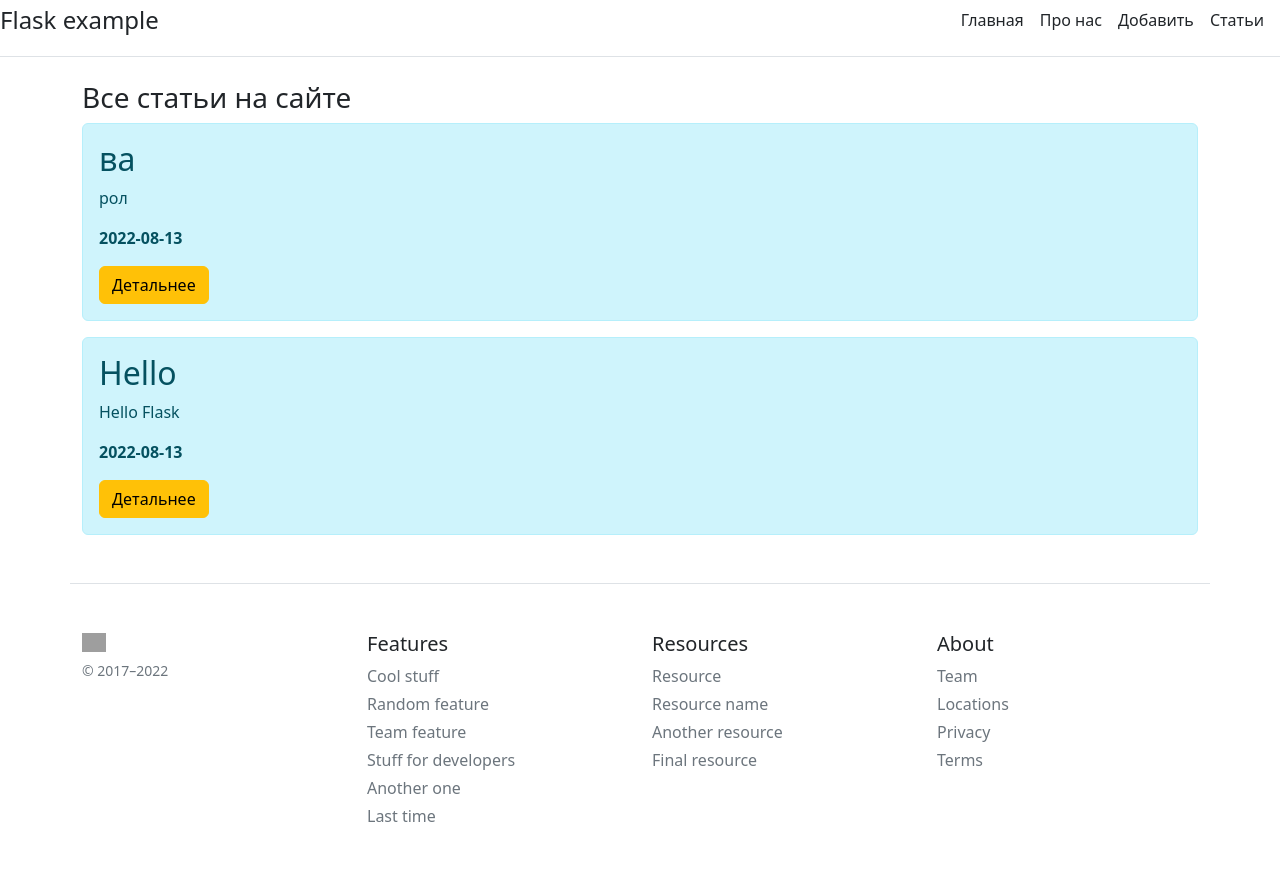
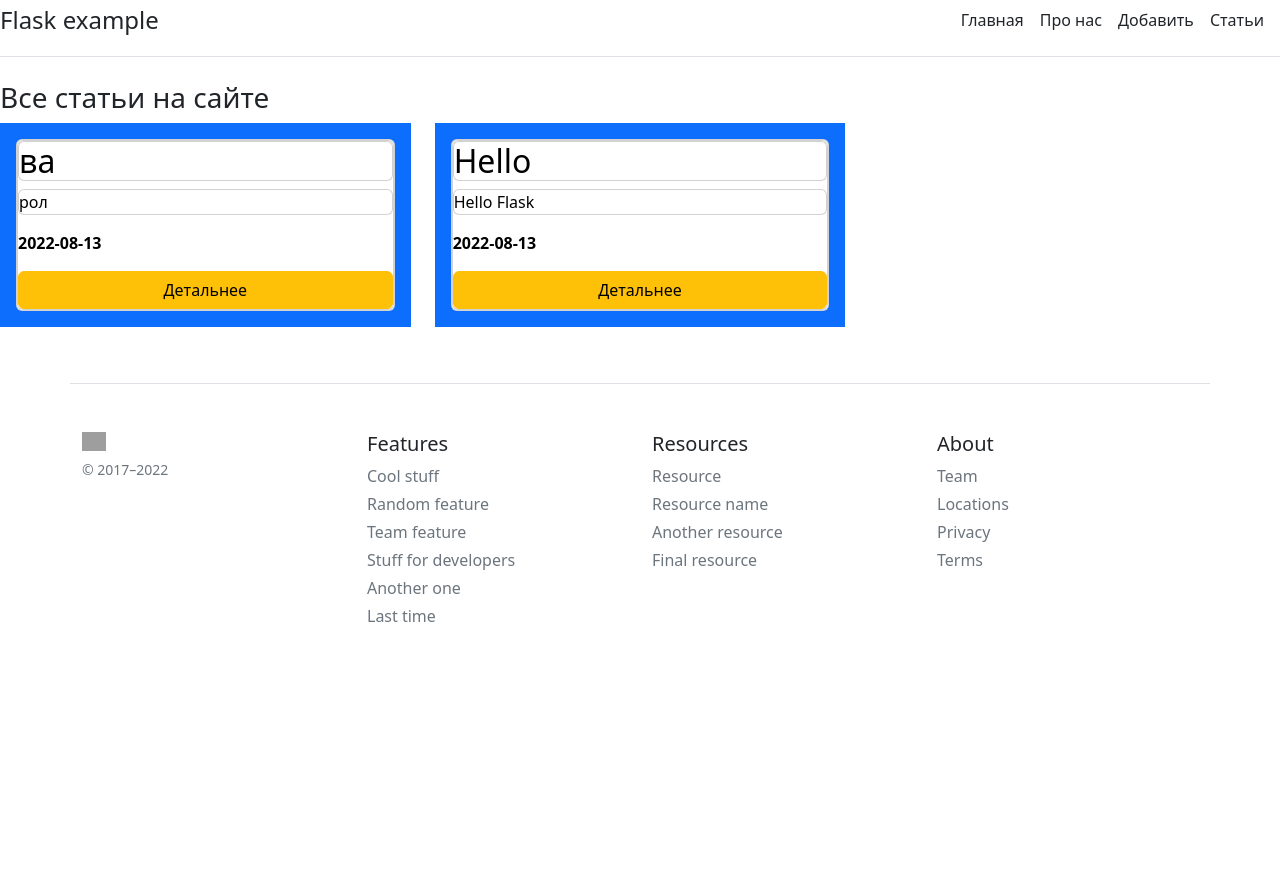
Before and after one commit to ev9esh/Flask_page, a Flask app: page /posts in a window 1280 px wide. After the commit the page ends 800 px from the top, so only its background shows below. Run offline with Flask 2, Linux system fonts and the light colour scheme; data comes from the database, SQL or seed files in the repository; both versions use the stored data as it was after the commit; grey boxes are pictures that could not be loaded.

Commit message:
update posts

```diff
--- a/templates/posts.html
+++ b/templates/posts.html
@@ -3,14 +3,20 @@
 {% block title%}Все статьи на сайте{% endblock %}
 
 {% block content %}
-    <div class="container">
+    <div class="row">
         <h3>Все статьи на сайте</h3>
         {% for el in articles %}
-        <div class="alert alert-info">
-            <h2>{{ el.title }}</h2>
-            <p> {{ el.intro }}</p>
-            <p><b>{{ el.date.date() }}</b></p>
-            <button class="btn btn-warning">Детальнее</button>
+        <div class="col-md-4">
+            <div class="p-3 mb-2 bg-primary text-black">
+            <div class="card md-4">
+                <div class="card body">
+                    <h2 class="card title">{{ el.title }}</h2>
+                    <p class="card text">{{ el.intro }}</p>
+                    <p><b>{{ el.date.date() }}</b></p>
+                    <a class="btn btn-warning">Детальнее</a>
+                </div>
+            </div>
+            </div>
         </div>
         {% endfor %}
     </div>
```
Also changed, not shown: blog.db.
